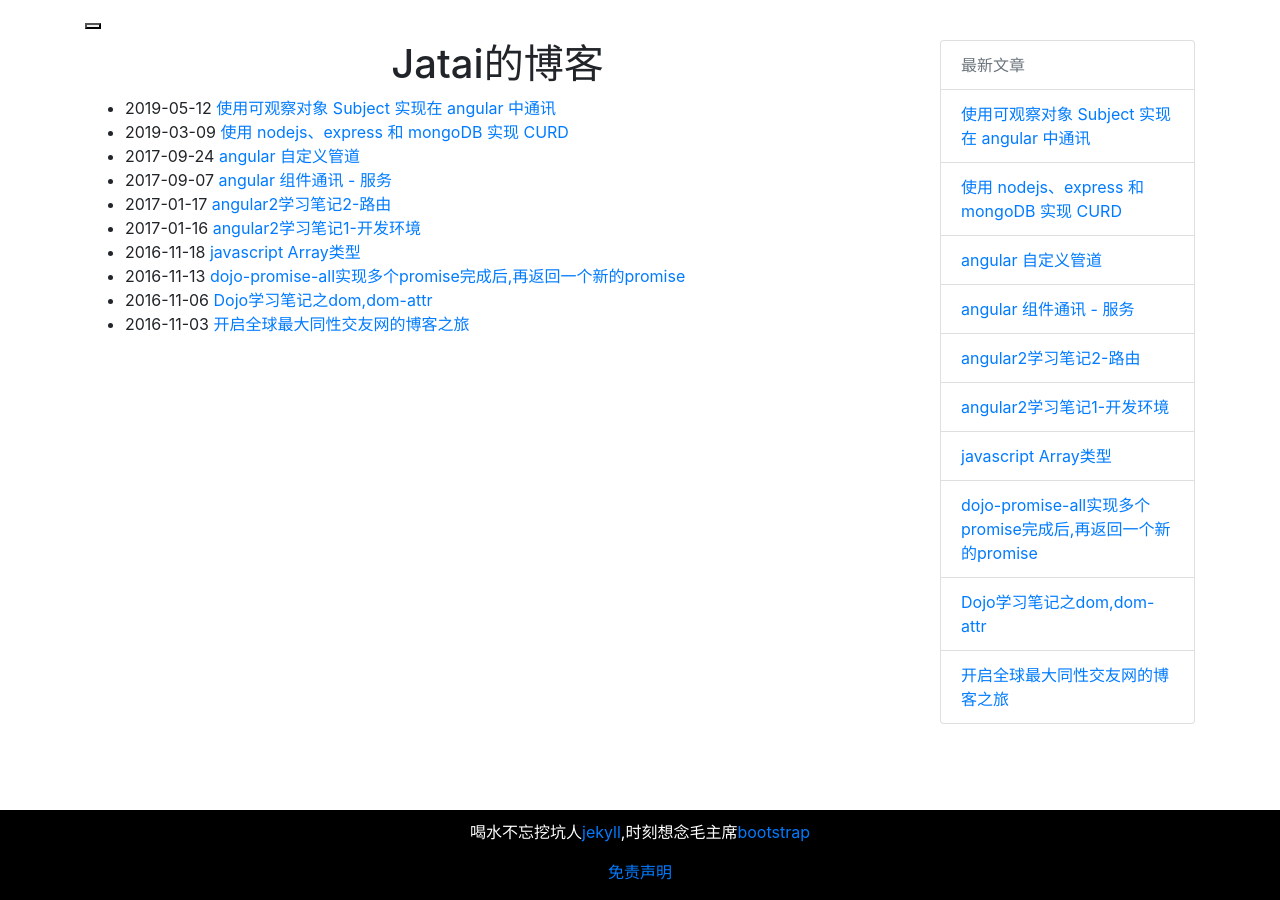
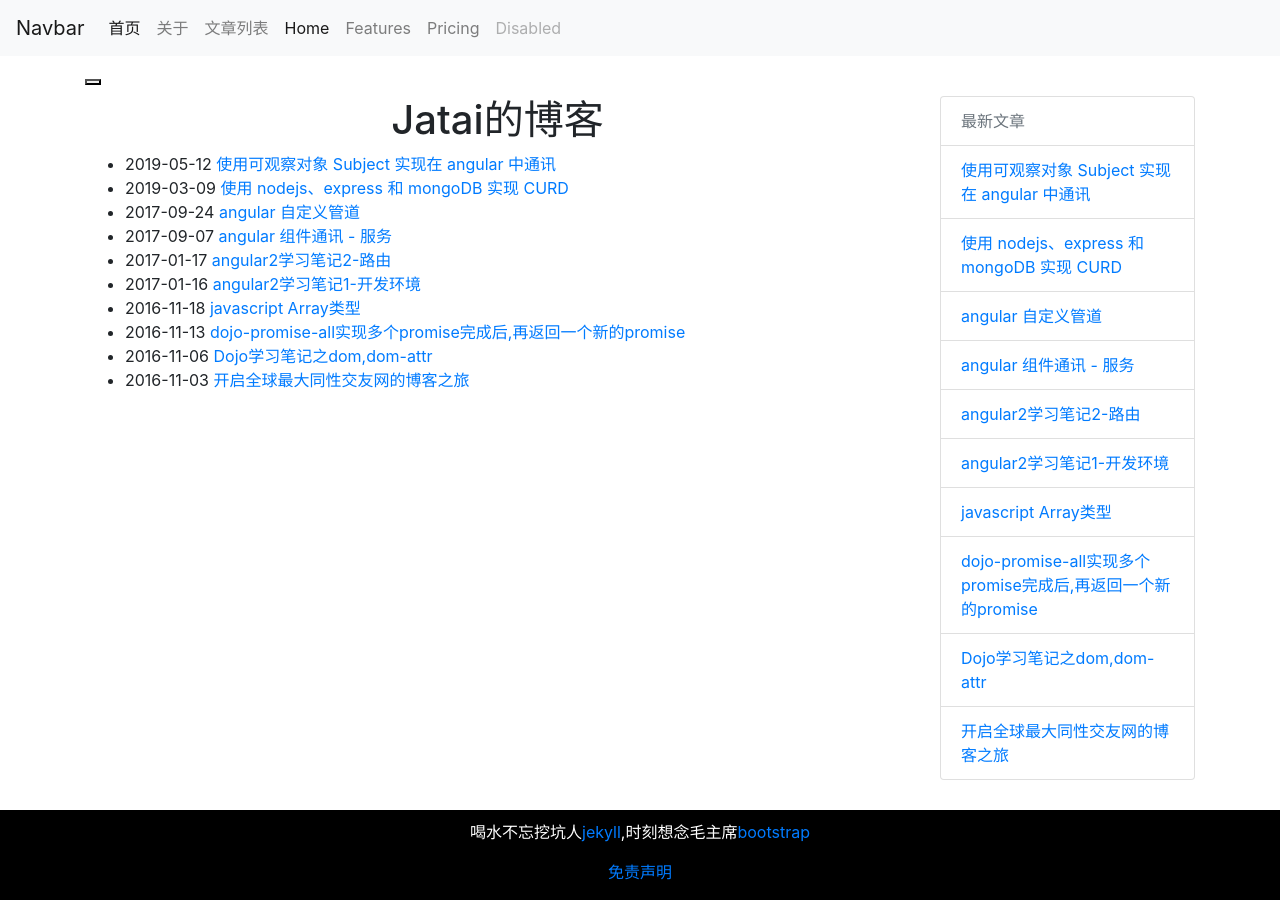
Before and after one commit to ytmjatai/blog, a Jekyll site: the page built from index.md, in a window 1280 px wide. Built offline with Jekyll 4.4.1, drawn with Linux system fonts in a browser that asks for light colours.

Commit message:
update top template

```diff
--- a/_includes/top.html
+++ b/_includes/top.html
@@ -1,3 +1,31 @@
+<nav class="navbar navbar-expand-lg navbar-light bg-light">
+    <a class="navbar-brand" href="#">Navbar</a>
+    <button class="navbar-toggler" type="button" data-toggle="collapse" data-target="#navbarNav" aria-controls="navbarNav" aria-expanded="false" aria-label="Toggle navigation">
+      <span class="navbar-toggler-icon"></span>
+    </button>
+    <div class="collapse navbar-collapse" id="navbarNav">
+      <ul class="navbar-nav">
+            <li class="nav-item {% if page.active == 'index' %}active{% endif %}"><a class="nav-link" href="/">首页</a></li>
+            <li class="nav-item {% if page.active == 'about' %}active{% endif %}"><a class="nav-link" href="/about.html">关于</a></li>
+            <li class="nav-item {% if page.active == 'list' %}active{% endif %}"><a class="nav-link" href="/list.html">文章列表</a></li>
+
+
+        <li class="nav-item active">
+          <a class="nav-link" href="#">Home <span class="sr-only">(current)</span></a>
+        </li>
+        <li class="nav-item">
+          <a class="nav-link" href="#">Features</a>
+        </li>
+        <li class="nav-item">
+          <a class="nav-link" href="#">Pricing</a>
+        </li>
+        <li class="nav-item">
+          <a class="nav-link disabled" href="#" tabindex="-1" aria-disabled="true">Disabled</a>
+        </li>
+      </ul>
+    </div>
+  </nav>
+
 <nav class="navbar navbar-inverse  navbar-static-top" role="navigation">
     <div class="container">
         <!-- Brand and toggle get grouped for better mobile display -->
```
